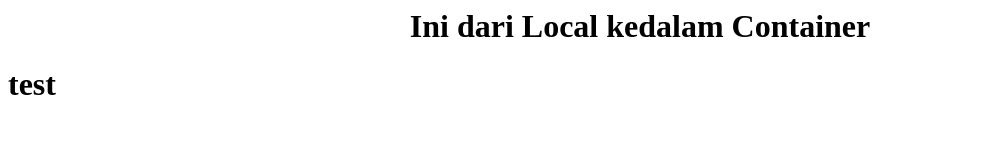
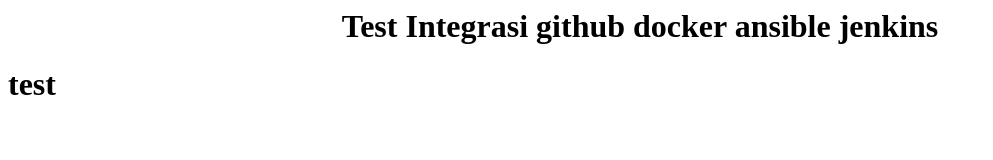
Before and after one commit to raflialkindhi/apache-docker-ansible, a plain HTML site: page index.html in a window 1280 px wide. Shown: the whole page, without its empty margins (0-993 px from the left). Drawn offline with Linux system fonts and the light colour scheme.

Commit message:
Update index.html

```diff
--- a/index.html
+++ b/index.html
@@ -1,2 +1,2 @@
-<h1><center>Ini dari Local kedalam Container</cemter></h1>
+<h1><center>Test Integrasi github docker ansible jenkins</cemter></h1>
 <h1>test</h1>
```
